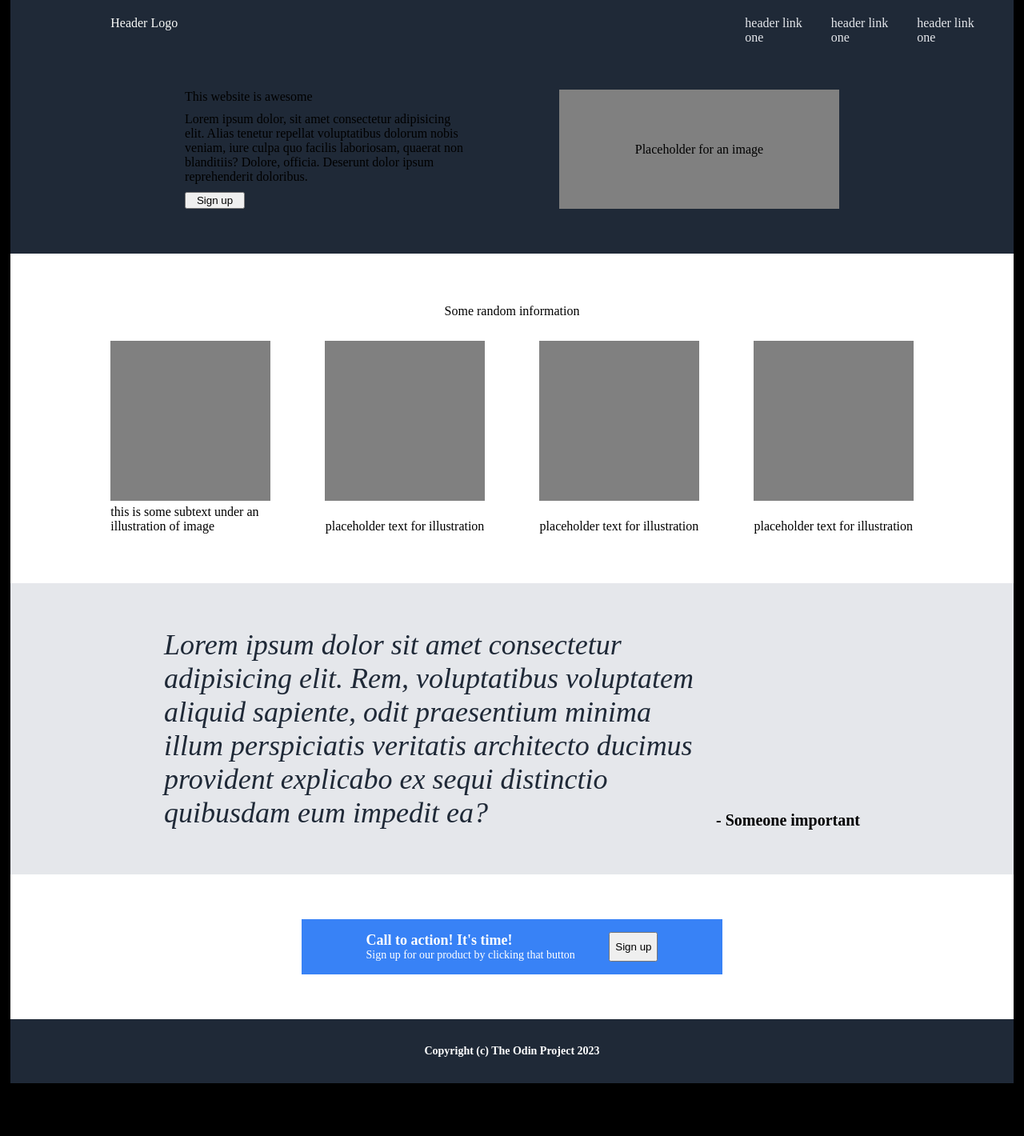
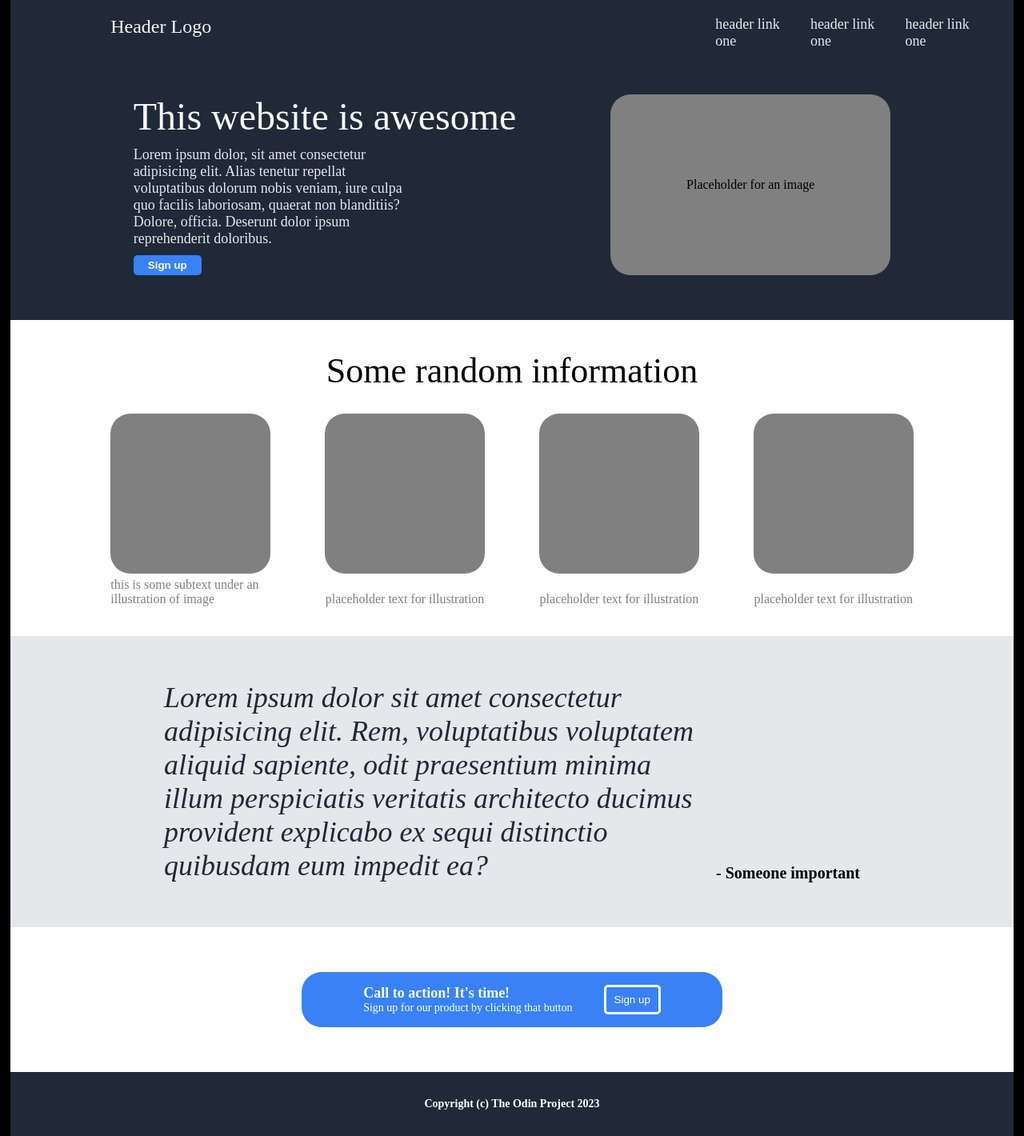
Before and after one commit to VVIvan3/Landing, a plain HTML site: page index.html in a window 1280 px wide. Shown: the whole page at 80% size. Before the commit the page ends 1354 px from the top, so only its background shows below. Drawn offline with Linux system fonts and the light colour scheme.

Commit message:
Finished styling for the project
Fully finished CSS styling for the project, thus completing it.

```diff
--- a/styles.css
+++ b/styles.css
@@ -17,6 +17,7 @@ body {
     color: #F9FAF8;
     padding-top: 20px;
     padding-left: 10%;
+    font-size: 24px;
 }
 
 ul {
@@ -31,6 +32,12 @@ li {
 a {
     text-decoration: none;
     color: #E5E7EB;
+    font-size: 18px;
+}
+
+.herotitle {
+    color: #F9FAF8;
+    font-size: 48px;
 }
 
 .headerlinks ul {
@@ -66,11 +73,18 @@ a {
 .herodesc {
     flex: 1 1 0;
     width: 350px;
-
+    font-size: 18px;
+    color: #E5E7EB;
 }
 
 .hero button {
-    width: 75px;
+    width: 85px;
+    background-color: #3882F6;
+    color: white;
+    font-weight: bold;
+    padding: 5px 10px;
+    border-radius: 5px;
+    border: none;
 }
 
 .herophoto {
@@ -84,7 +98,7 @@ a {
 }
 
 .gallery {
-    padding: 5% 10%;
+    padding: 3% 10%;
     display: flex;
     flex-direction: column;
     justify-content: center;
@@ -123,10 +137,13 @@ a {
 .text {
     flex-shrink: 1;
     max-width: 200px;
+    color: gray;
+    font-size: 14;
 }
 
 .gallerytitle {
     text-align: center;
+    font-size: 44px;
 }
 
 .quote {
@@ -193,3 +210,17 @@ a {
     font-weight: bolder;
     font-size: 14px;
 }
+
+.herophoto,
+.actionwrapper,
+.img {
+    border-radius: 25px;
+}
+
+.actionwrapper button {
+    border-radius: 5px;
+    padding: 3px 10px;
+    border: solid white ;
+    background-color: rgba(255, 255, 255, 0);
+    color: white
+}
```
